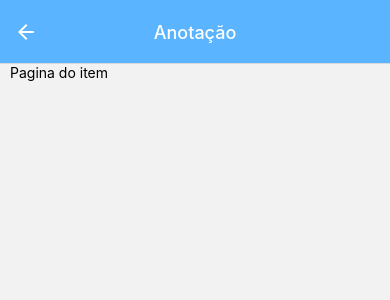
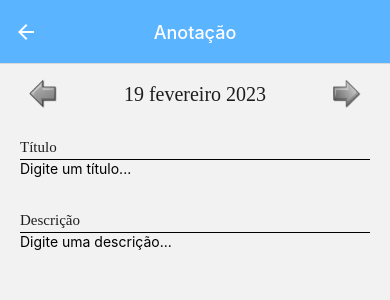
Before and after one commit to JaissonB/FeelingsDiary, a React Native app in the folder Mobile/: screen /CrudAnnotation in a window 390 px wide. Shown: the top 300 px of the page. Built offline with nearby package versions, Linux system fonts and the light colour scheme.

Commit message:
FD-4D state - Save state code
Salvo estado de codigo

```diff
--- a/Mobile/src/pages/CrudAnnotation/index.js
+++ b/Mobile/src/pages/CrudAnnotation/index.js
@@ -1,11 +1,52 @@
-import React from "react";
-import { Text, View, } from "react-native";
+import React, { useState } from "react";
+import { Image, Text, TextInput, TouchableOpacity, View, } from "react-native";
 import styles from "./styles";
 
+const NavigateComponent = () => {
+  return <>
+    <View style={styles.componenteNavegacao}>
+
+      <TouchableOpacity>
+        <Image
+          source={require('../../../assets/left.png')}
+          style={styles.arrow}
+        />
+      </TouchableOpacity>
+      <Text style={styles.textData}>19 fevereiro 2023</Text>
+      <TouchableOpacity>
+        <Image
+          source={require('../../../assets/right.png')}
+          style={styles.arrow}
+        />
+      </TouchableOpacity>
+    </View>
+  </>
+}
+
 const CrudAnnotation = () => {
+  const [titulo, setTitulo] = useState('');
+  const [descricao, setdescricao] = useState('');
+
   return <>
     <View style={styles.safe}>
-      <Text>Pagina do item</Text>
+      <NavigateComponent />
+      <Text style={styles.textlabelField}>Título</Text>
+      <TextInput
+        style={styles.inputTitle}
+        placeholder="Digite um título..."
+        value={titulo}
+        onChangeText={setTitulo}
+      />
+
+      <Text style={styles.textlabelField}>Descrição</Text>
+      <TextInput
+        style={styles.inputDescricao}
+        placeholder="Digite uma descrição..."
+        multiline={true}
+        // numberOfLines={4} Fica com mais linhas mas o Imput quebra para baixo.
+        value={descricao}
+        onChangeText={setdescricao}
+      />
     </View>
   </>
 }
--- a/Mobile/src/pages/CrudAnnotation/styles.js
+++ b/Mobile/src/pages/CrudAnnotation/styles.js
@@ -1,13 +1,37 @@
 import { StyleSheet } from 'react-native';
-import theme from '../../theme';
 
 const styles = StyleSheet.create({
 	safe: {
 		height: "100%",
-		paddingHorizontal: 10,
+		paddingHorizontal: 20,
 	},
-
-
+	componenteNavegacao: {
+		marginTop: 15,
+		marginBottom: 30,
+		paddingHorizontal: 8,
+		flexDirection: 'row',
+    justifyContent: 'space-between',
+    alignItems: 'center',
+	},
+	arrow: {
+		width: 30,
+		height: 30,
+	},
+	textData: {
+		color: '#1E1E1E',
+		fontFamily: 'Inter-Bold',
+		fontSize: 20,
+	},
+	textlabelField: {
+		color: '#1E1E1E',
+		fontFamily: 'Inter-Bold',
+		fontSize: 15,
+		paddingBottom: 3,
+		borderBottomWidth: 1,
+	},
+	inputTitle: {
+		marginBottom: "10%",
+  },
 });
 
 export default styles;
```
Also changed, not shown: Mobile/assets/left.png (added), Mobile/assets/right.png (added).
